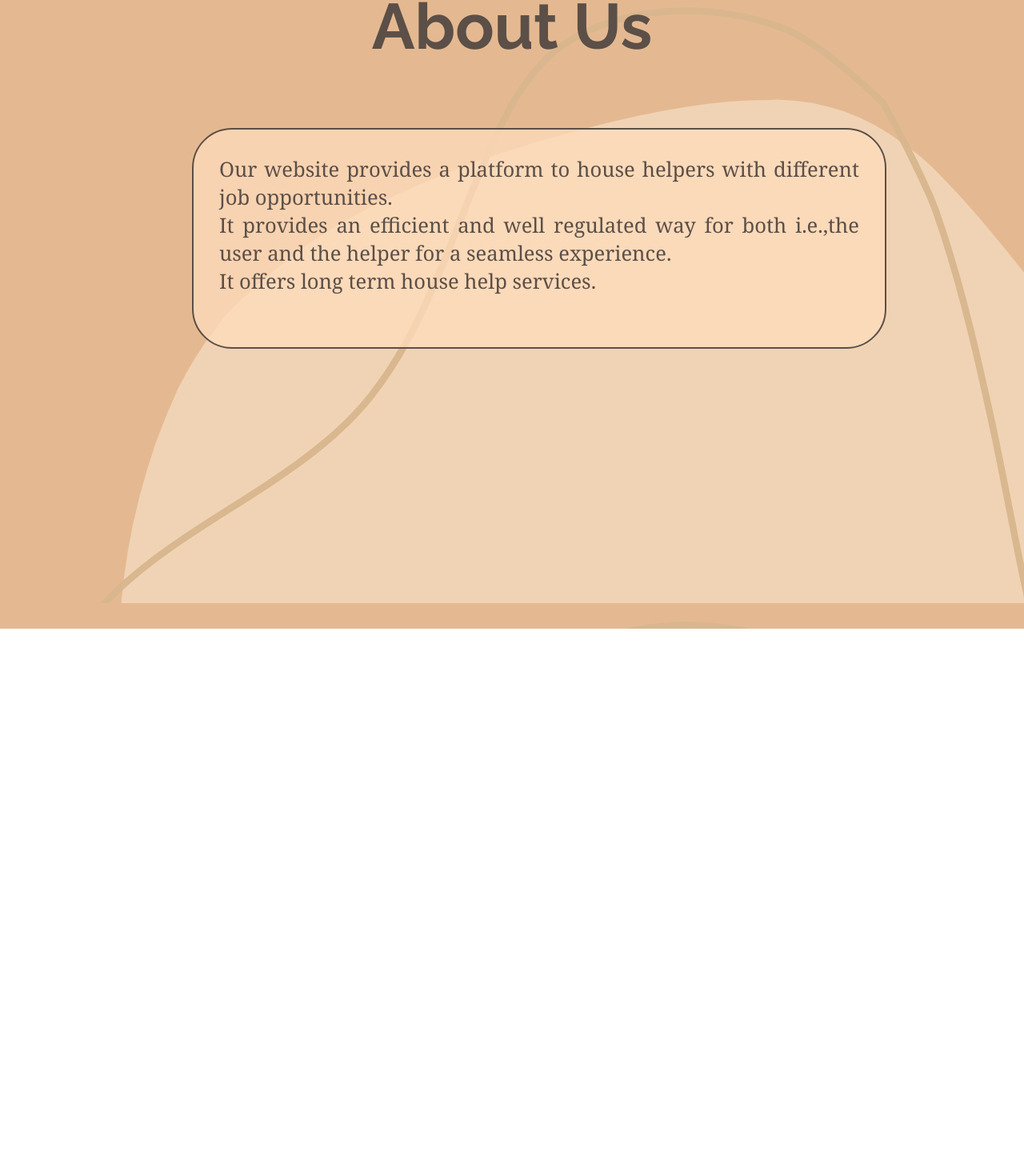
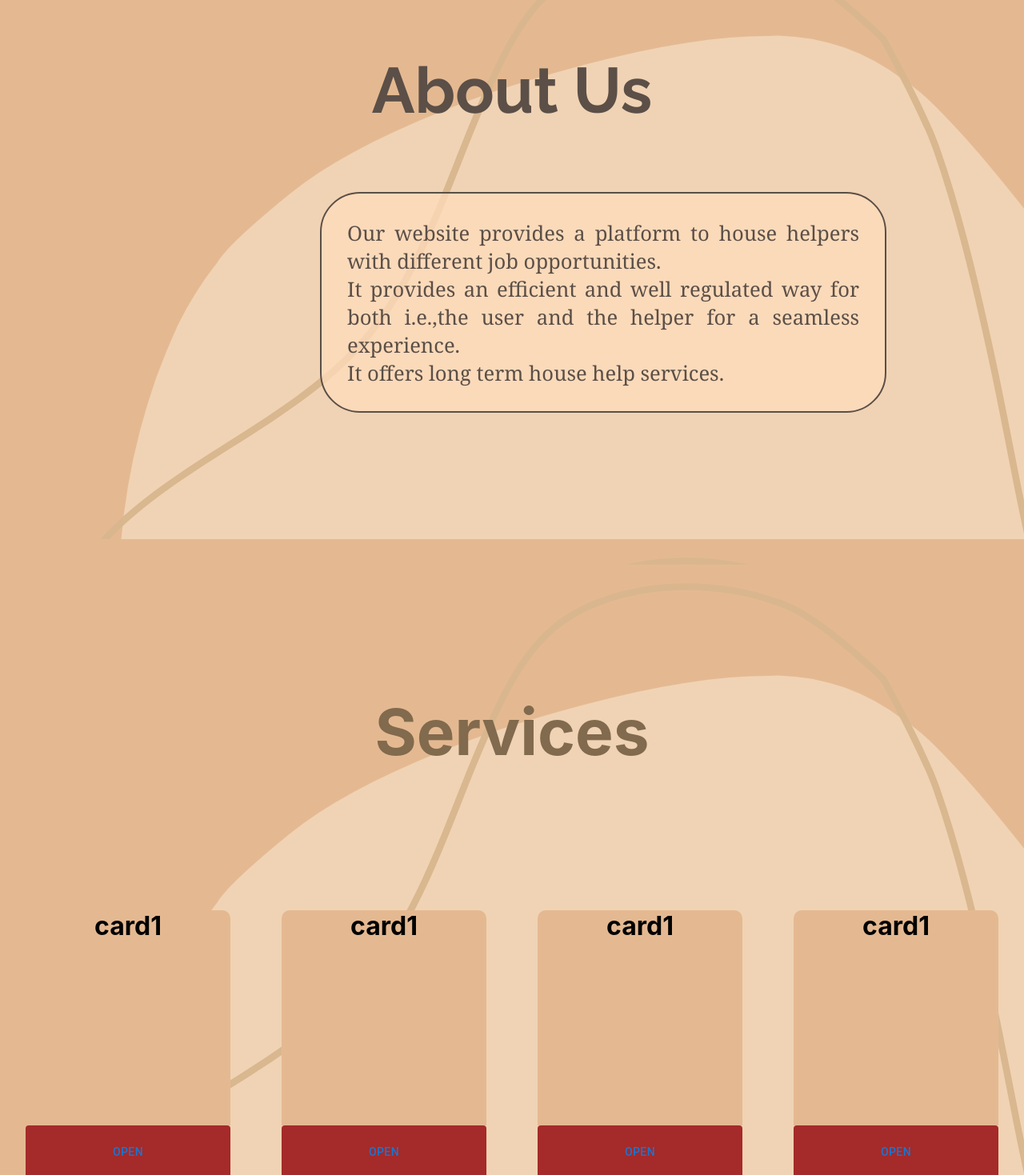
Before and after one commit to Ansh1Mondal/GrihKarya, a React (Create React App) app: page / in a window 1280 px wide. Shown: the part 894-2363 px from the top of the page at 80% size. Before the commit the page ends 1680 px from the top, so only its background shows below. Built offline with nearby package versions, Linux system fonts and the light colour scheme; a web font is replaced by a local one.

Commit message:
service page added

```diff
--- a/src/App.js
+++ b/src/App.js
@@ -1,13 +1,15 @@
 import Hero from "./jsx files/Hero";
 import Register from "./jsx files/Register";
-import  About  from "./jsx files/About";
+import About from "./jsx files/About";
+import Service from "./jsx files/Service";
 // import { BrowserRouter, Routes, Route } from "react-router-dom";
 function App() {
   return (
     <>
       <Hero />
-      <About/>
-      {/* <Register /> */}
+      <About />
+      <Service />
+      <Register />
     </>
   );
 }
--- a/src/css files/About.css
+++ b/src/css files/About.css
@@ -18,10 +18,13 @@
     height: 100%;
 } */
 .abt-container{
+    display: grid;
+    grid-template-rows: 20% 30% 50%;
     height: 100vh;
+    width: 100vw;
 }
 .Abt-content{
-    width: 50rem;
+    width: 40rem;
     height:13rem;
     font-size: 1.6rem;
     color:#5b4f47;
@@ -29,7 +32,7 @@
     text-align: justify;
     padding: 2rem;
     margin-top: 5rem;
-    margin-left: 15rem;
+    margin-left: 25rem;
     background-color: #ffdcbcbe;
     border: 2px solid #5b4f47;
     border-radius: 50px;
--- a/src/css files/Hero.css
+++ b/src/css files/Hero.css
@@ -13,7 +13,7 @@ html{
     /* background-color: burlywood; */
     height: 100vh;
     width: 100vw;
-    margin-bottom: 5rem;
+    /* margin-bottom: 5rem; */
 }
 video{
     width: 100%;
--- a/src/css files/Register.css
+++ b/src/css files/Register.css
@@ -1,8 +1,8 @@
-.BgImg {
+/* .BgImg {
   position: absolute;
   height: 100%;
   width: 100%;
-}
+} */
 
 .mainBody {
   display: flex;
--- /dev/null
+++ b/src/css files/Service.css
@@ -0,0 +1,35 @@
+.card-container{
+    display: grid;
+    grid-template-rows: 20% 30% 50%;
+    text-align: center;
+    width: 100vw;
+    height: 100vh;
+}
+.card-head{
+    font-size: 2.5rem;
+    height: 100%;
+    width: 100%;
+    color: rgb(129, 106, 77);
+    /* background-color: aqua; */
+}
+.card-cards{
+    display: grid;
+    grid-template-columns: 25% 25% 25% 25%;
+    width: 100%;
+    height: 100%;
+}
+.card1{
+    margin: 2rem;
+    /* border: 2px solid black; */
+    border-radius: 10px;
+    display: grid;
+    grid-template-rows: 80% 20%;
+
+}
+.card1 Button{
+    background-color: brown;
+}
+.cardback{
+    border-radius: 10px 10px 0px 0px;
+    background-color: salmon;
+}
--- a/src/jsx files/About.jsx
+++ b/src/jsx files/About.jsx
@@ -4,17 +4,23 @@ import registerbg from "../pics/registerImg.png";
 
 export default function About(props) {
   return (
-    <div className="abt-container" id="about" style={{ backgroundImage: `url(${registerbg})` }}>
-        {/* <div className="abt-nav"></div> */}
-      <div className="bg" >
+    <div
+      className="abt-container"
+      id="about"
+      style={{ backgroundImage: `url(${registerbg})` }}
+    >
+      <div className="abt-nav"></div>
+      <div className="bg">
         <div className="heading">
           <h1>About Us</h1>
           <div className="Abt-content">
             Our website provides a platform to house helpers with different job
             opportunities.
-            <p>It provides an efficient and well regulated way for
-            both i.e.,the user and the helper for a seamless experience.</p><p> It offers
-            long term house help services.</p>
+            <p>
+              It provides an efficient and well regulated way for both i.e.,the
+              user and the helper for a seamless experience.
+            </p>
+            <p> It offers long term house help services.</p>
           </div>
         </div>
       </div>
--- a/src/jsx files/Hero.jsx
+++ b/src/jsx files/Hero.jsx
@@ -27,12 +27,22 @@ function hero(props) {
               </Button>
             </div>
             <div className="innerNavBtns">
-              <Button onClick={() => {
+              <Button
+                onClick={() => {
                   document.getElementById("about").scrollIntoView();
-                }}>ABOUT US</Button>
+                }}
+              >
+                ABOUT US
+              </Button>
             </div>
             <div className="innerNavBtns">
-              <Button>SERVICES</Button>
+              <Button
+                onClick={() => {
+                  document.getElementById("service").scrollIntoView();
+                }}
+              >
+                SERVICES
+              </Button>
             </div>
             <div className="innerNavBtns">
               <Button
--- a/src/jsx files/Register.jsx
+++ b/src/jsx files/Register.jsx
@@ -4,18 +4,17 @@ import { Button } from "@mui/material";
 import { Box } from "@mui/system";
 import Grid from "@mui/material/Grid";
 import Form from "react-bootstrap/Form";
-
+import registerbg from "../pics/registerImg.png";
 function Register(props) {
   return (
     <>
-      <div className="Container" id="register">
+      <div
+        className="Container"
+        id="register"
+        style={{ backgroundImage: `url(${registerbg})` }}
+      >
         {/*main section starts here*/}
         <div className="section">
-          <img
-            src={require("../pics/registerImg.png")}
-            alt="BgPic"
-            className="BgImg"
-          />
           <div className="mainBody">
             <Box className="mainBox">
               <div className="boxHead">
--- /dev/null
+++ b/src/jsx files/Service.jsx
@@ -0,0 +1,59 @@
+import React from "react";
+import { Button } from "@mui/material";
+import "../css files/Service.css";
+import registerbg from "../pics/registerImg.png";
+
+const cards = () => {
+  return (
+    <div
+      className="card-container"
+      id="service"
+      style={{ backgroundImage: `url(${registerbg})` }}
+    >
+      <div className="s-nav"></div>
+      <div className="card-head">
+        <h1>Services</h1>
+      </div>
+      <div className="card-cards">
+        <div className="card1">
+          <div
+            className="cardback"
+            style={{ backgroundImage: `url(${registerbg})` }}
+          >
+            <h1>card1</h1>
+          </div>
+          <Button>Open</Button>
+        </div>
+        <div className="card1">
+          <div
+            className="cardback"
+            style={{ backgroundImage: `url(${registerbg})` }}
+          >
+            <h1>card1</h1>
+          </div>
+          <Button>Open</Button>
+        </div>
+        <div className="card1">
+          <div
+            className="cardback"
+            style={{ backgroundImage: `url(${registerbg})` }}
+          >
+            <h1>card1</h1>
+          </div>
+          <Button>Open</Button>
+        </div>
+        <div className="card1">
+          <div
+            className="cardback"
+            style={{ backgroundImage: `url(${registerbg})` }}
+          >
+            <h1>card1</h1>
+          </div>
+          <Button>Open</Button>
+        </div>
+      </div>
+    </div>
+  );
+};
+
+export default cards;
```
